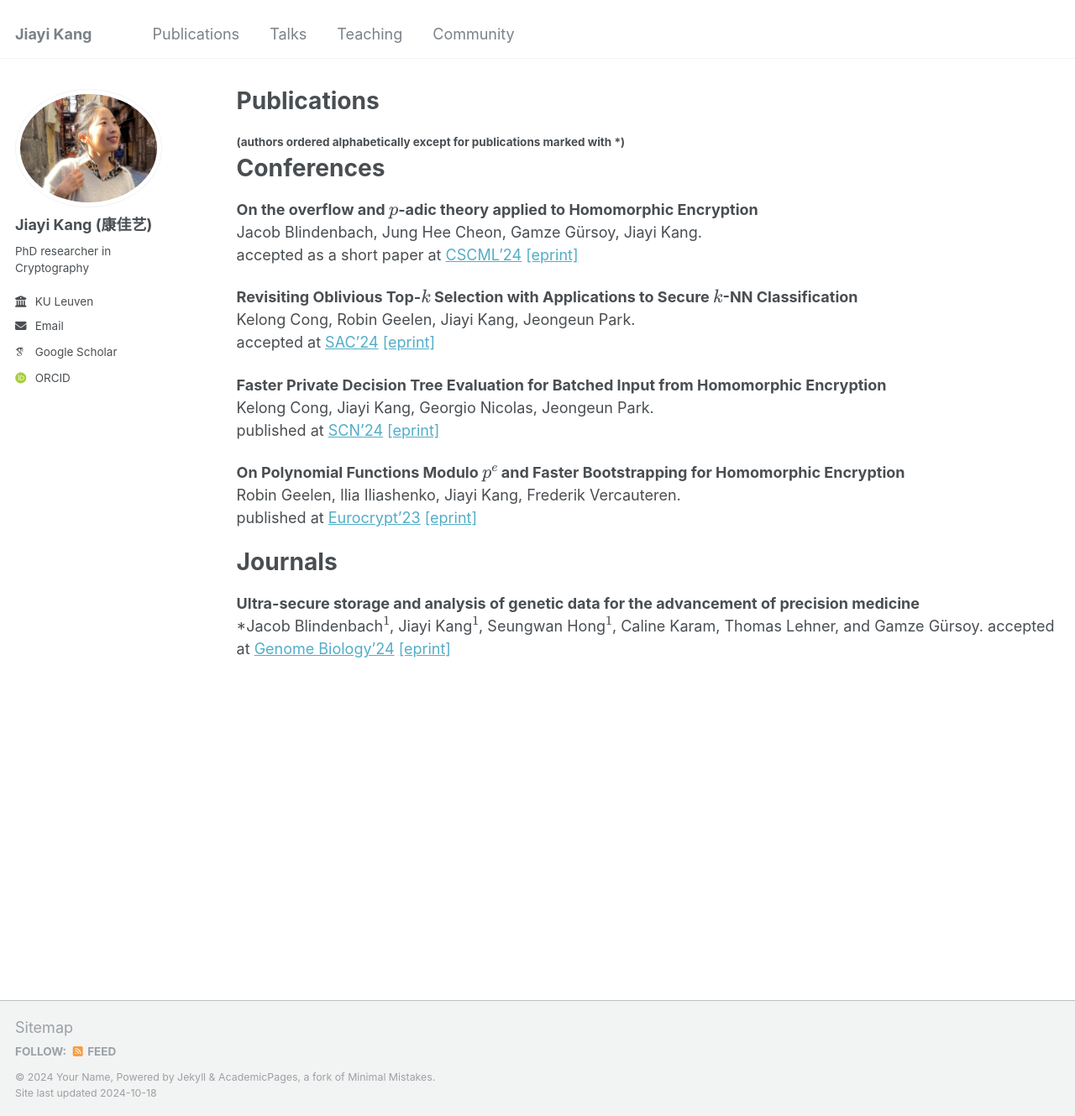
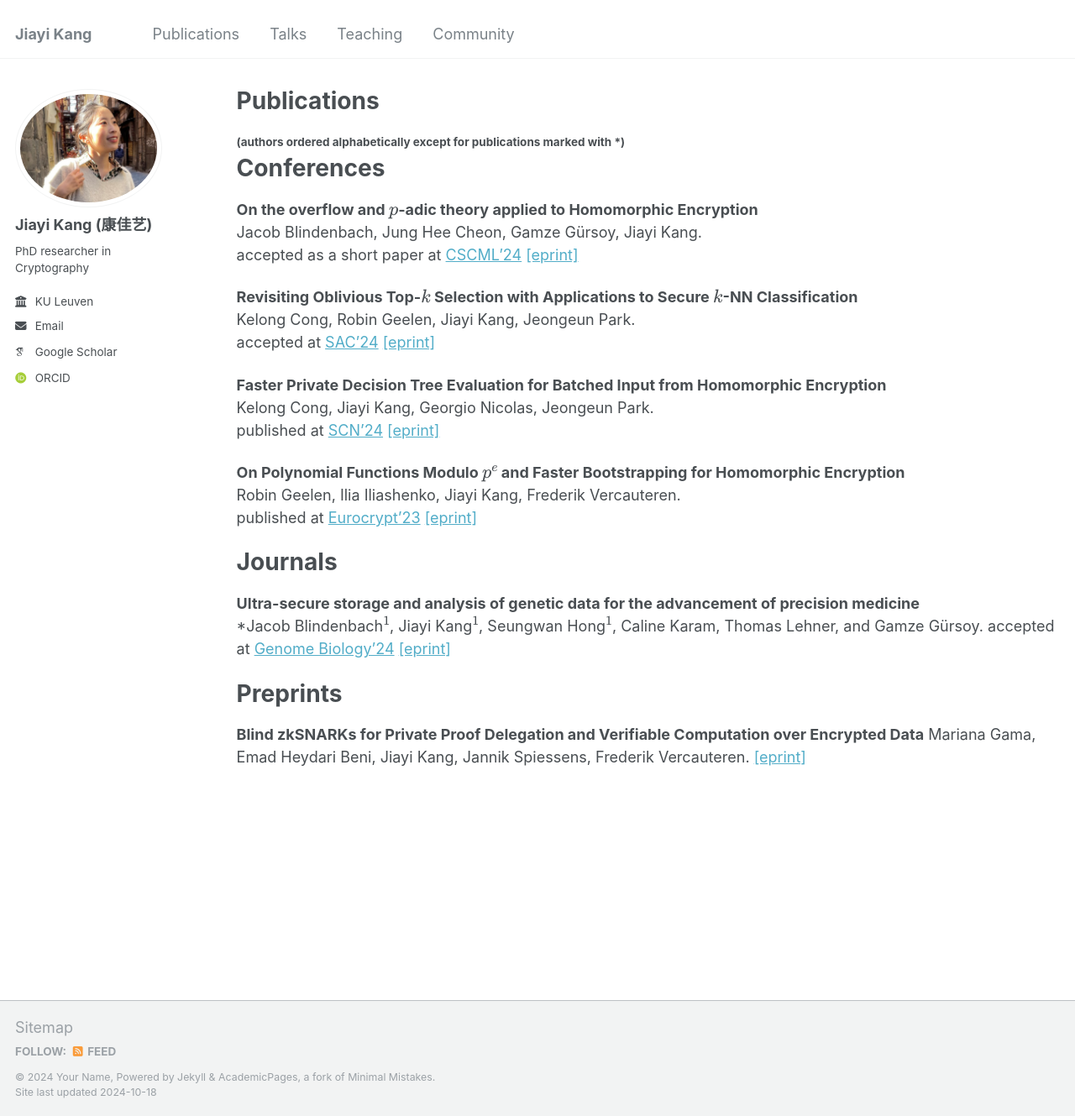
Before and after one commit to jiayikang2/jiayikang2.github.io, a Jekyll site: the page built from _pages/publications.md, in a window 1280 px wide and 1329 px high. Shown: the whole window at 84% size. Built offline with Jekyll 4.4.1, drawn with Linux system fonts in a browser that asks for light colours; some web fonts are replaced.

Commit message:
add blink zksnark

```diff
--- a/_pages/publications.md
+++ b/_pages/publications.md
@@ -29,3 +29,9 @@ Journals
 **Ultra-secure storage and analysis of genetic data for the advancement of precision medicine**
 *Jacob Blindenbach\\(^1\\), Jiayi Kang\\(^1\\), Seungwan Hong\\(^1\\), Caline Karam, Thomas Lehner, and Gamze Gürsoy.
 accepted at [Genome Biology'24](https://genomebiology.biomedcentral.com/) [[eprint]](https://www.biorxiv.org/content/10.1101/2024.04.16.589793v1)
+
+Preprints
+======
+**Blind zkSNARKs for Private Proof Delegation and Verifiable Computation over Encrypted Data**
+Mariana Gama, Emad Heydari Beni, Jiayi Kang, Jannik Spiessens, Frederik Vercauteren.
+[[eprint]](https://eprint.iacr.org/2024/1684)
```
Also changed, not shown: 1 other file.
